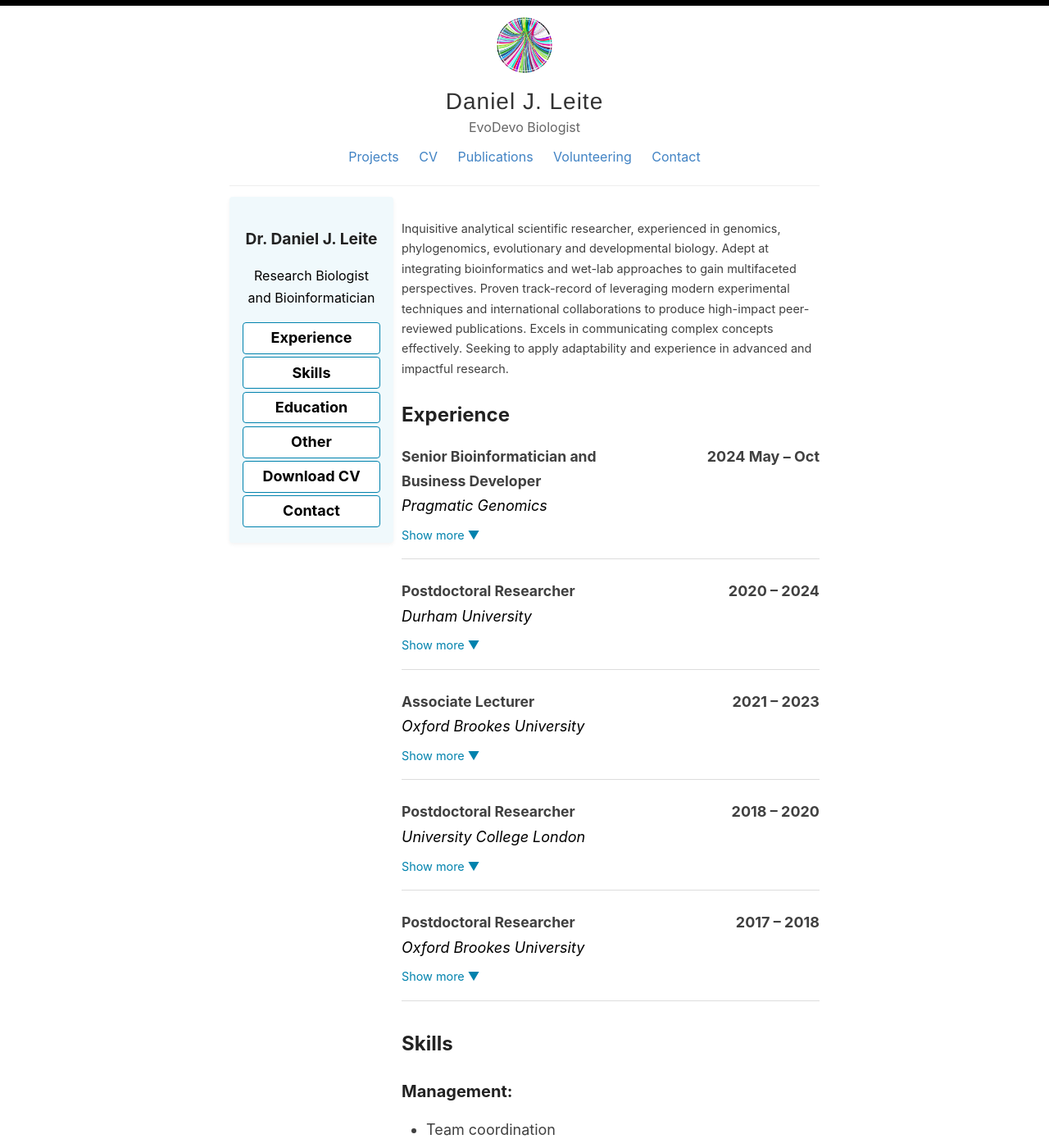
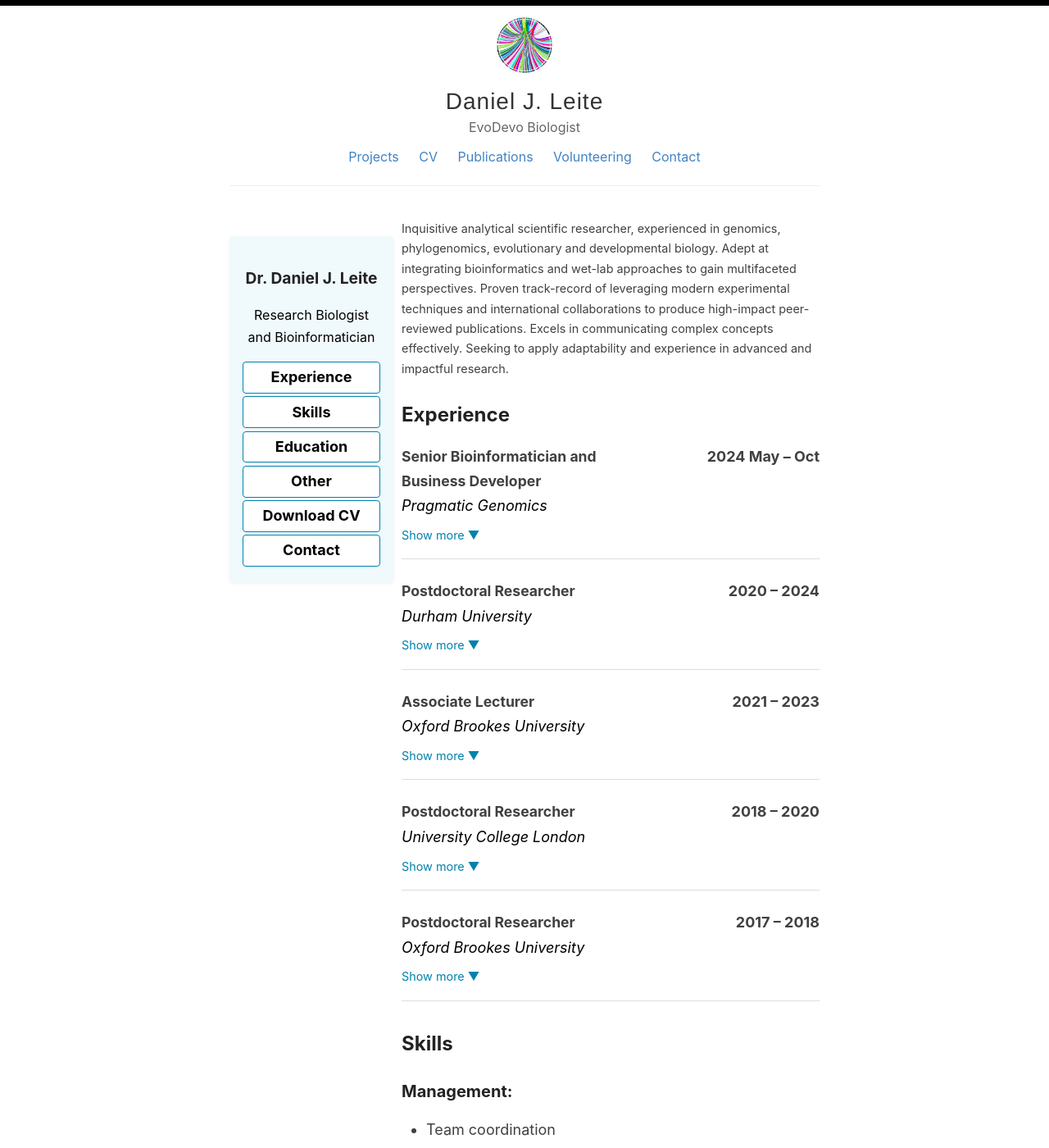
Before and after one commit to djleite/djleite.github.io, a Jekyll site: the page built from _pages/cv.md, in a window 1280 px wide and 1400 px high. Shown: the whole window at 82% size. Built offline with Jekyll 4.4.1, drawn with Linux system fonts in a browser that asks for light colours.

Commit message:
change floating sidebar cv

```diff
--- a/_sass/_cv.scss
+++ b/_sass/_cv.scss
@@ -7,7 +7,7 @@
 
   .cv-sidebar {
     position: fixed;
-    top: 15rem;
+    top: 18rem;
     background-color: #f0f9fc;
     padding: 1rem;
     border-radius: 4px;
```
